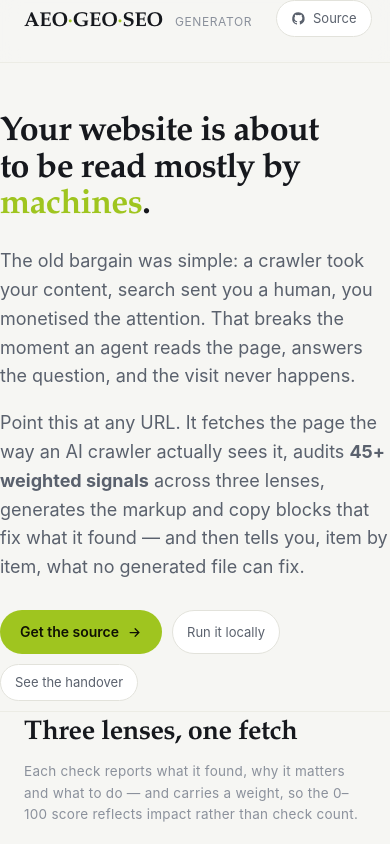
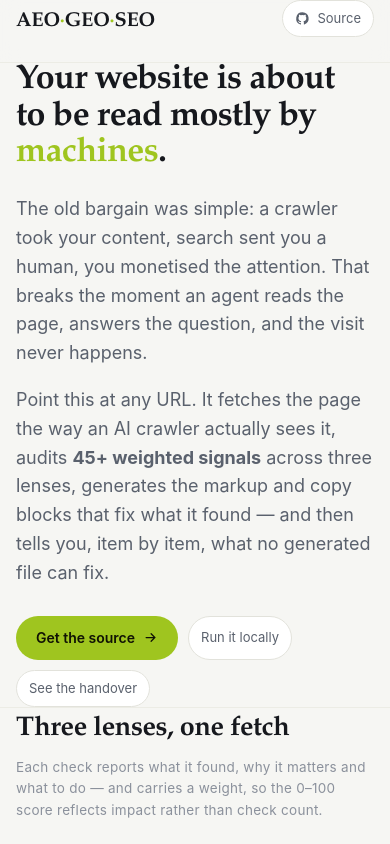
Before and after one commit to avantigroupai/aeo-geo-seo-generator, a website: page docs/index.html in a window 390 px wide. Shown: the top 844 px of the page. Drawn offline with Linux system fonts and the light colour scheme.

Commit message:
Keep the Source button from clipping on narrow screens
Co-Authored-By: Claude Opus 5 <noreply@anthropic.com>

```diff
--- a/docs/index.html
+++ b/docs/index.html
@@ -129,6 +129,13 @@ footer a { color: var(--text-dim); }
 @media (max-width: 860px) {
   .cols, .buckets { grid-template-columns: 1fr; }
   .hero { padding: 52px 0 10px; }
+}
+@media (max-width: 620px) {
+  .wrap { padding: 0 16px; }
+  /* The "generator" label is the first thing to go — the Source button must not clip. */
+  .brand span { display: none; }
+  header.top .wrap { gap: 8px; }
+  .ghost { padding: 7px 12px; }
 }
 </style>
 </head>
```
